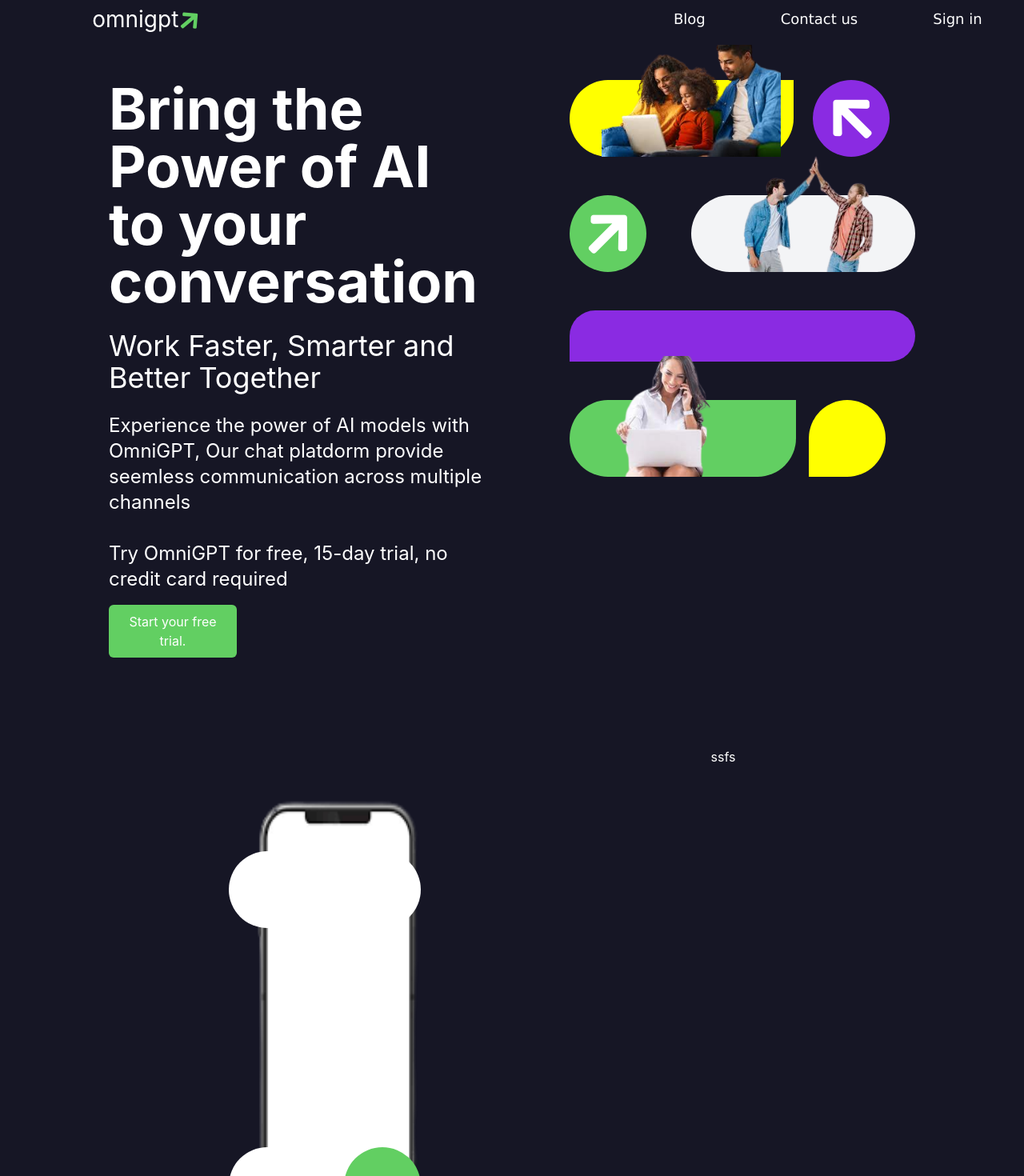
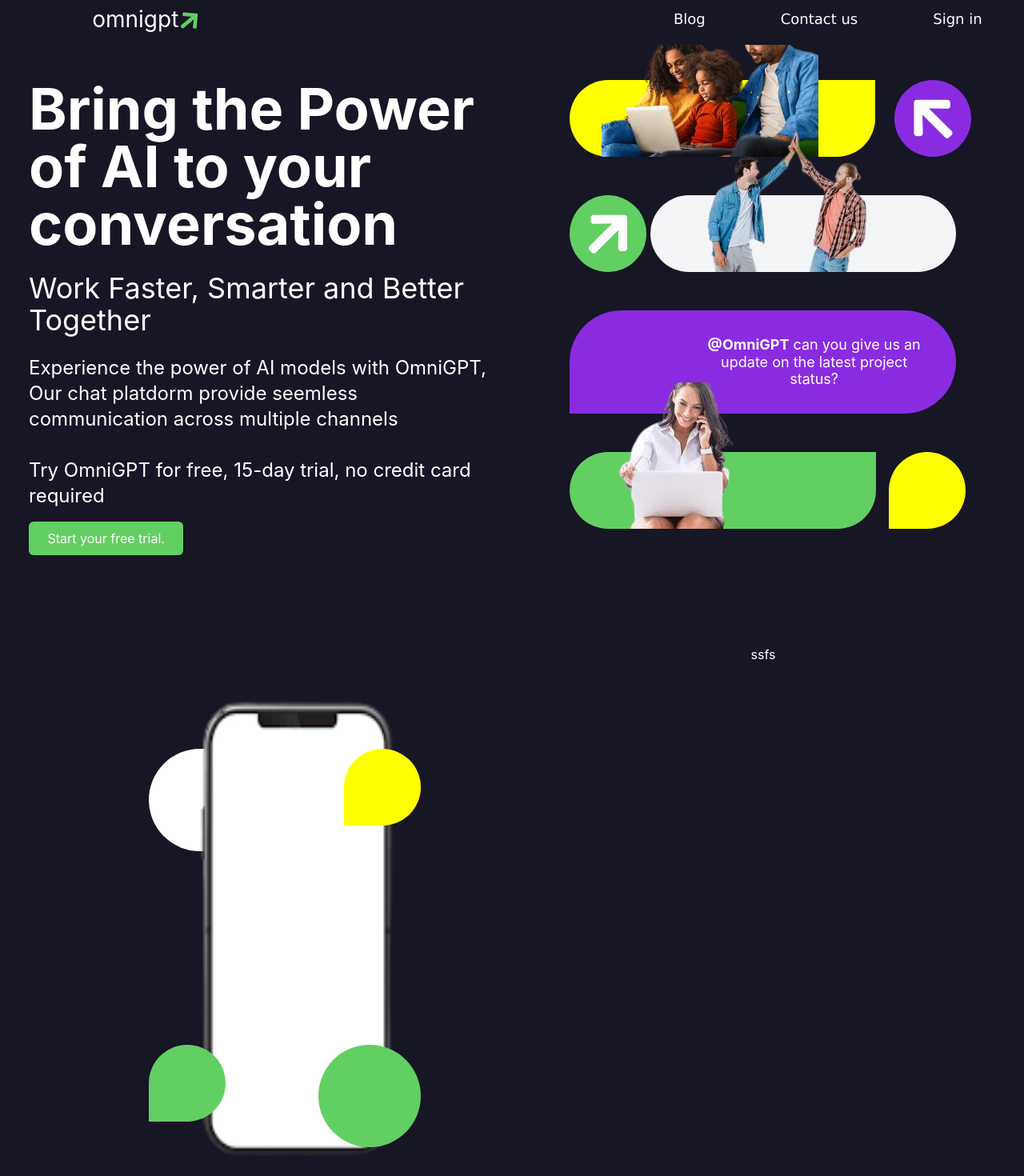
Before and after one commit to Peteru2/figma, a React (Create React App) app: page / in a window 1280 px wide. Shown: the top 1470 px of the page at 80% size. Built offline with nearby package versions, Linux system fonts and the light colour scheme.

Commit message:
container

```diff
--- a/src/routes/Dashboard.js
+++ b/src/routes/Dashboard.js
@@ -13,7 +13,7 @@
     return(
         <>
     <Navbar />
-    <section className = " mx-28">
+    <section className = " container">
             <section className= " grid  w-6/6   grid-cols-1 md:grid-cols-2 gap-12 mt-3 md:mt-12 p-4 pt-4">
                     <div className=" text-white  mb-5">
                        <h1 className=" text-5xl md:text-7xl md:font-bold">Bring the Power of AI to your conversation</h1>
@@ -25,9 +25,9 @@
                         <button className="btn w-full md:w-2/6 p-2 mt-3 green text-white  text-2ml md:text-1xl">Start your free trial.</button>
                     </div>
 
-                    <div className="ml-0 md:ml-12">
-                        <div  className="text-gray-500  text-center grid grid-cols-3 gap-4 text-lg">
-                            <div className="p-8 col-span-2 w-full  b-2 rounded-tl-full rounded-bl-full rounded-br-full side1-col relative">
+                    <div className="ml-0 md:ml-12 w-5/6">
+                        <div  className="text-gray-500  text-center grid grid-cols-5 gap-4 text-lg">
+                            <div className="p-8 col-span-4 w-full  b-2 rounded-tl-full rounded-bl-full rounded-br-full side1-col relative">
                             <div class="absolute bottom-0 left-7 right-4 md:left-10">
                                     <img src={fam} alt= "dfgitm"></img>
                                 </div>
@@ -42,14 +42,14 @@
                         </div>
 
 
-                        <div  className="text-gray-500 hidden md:grid mt-5 gap-4 grid-cols-3 text-lg">
+                        <div  className="text-gray-500  hidden md:grid mt-5 gap-4 grid-cols-5 text-lg">
                                 <div
-                                        class="md:w-24 md:h-24 w-18 h-18 col-span-1 rounded-full
+                                        class="md:w-24 md:h-24 w-18 h-18  rounded-full
                                         inline-flex items-center green justify-center
                                         font-bold">
-                                        <i className =" text-7xl fa fa-arrow-up  rotate-45 text-white"></i>
+                                        <i className ="text-7xl fa fa-arrow-up  rotate-45 text-white"></i>
                                 </div>
-                                <div className="p-8 ml-0 rounded-full col-span-2 inline-flex bg-gray-100 relative">
+                                <div className="p-8 rounded-full  inline-flex col-span-4 bg-gray-100 relative">
                                 <div class="absolute bottom-0 left-7 right-4 md:left-10">
                                     <img src={high} alt= "dfam"></img>
                                 </div>
@@ -57,11 +57,12 @@
                         </div>
 
                         <div  className="text-gray-500 hidden md:grid  mt-5 grid grid-cols-1 text-lg">
-                            <div className="p-8  rounded-tl-full rounded-tr-full rounded-br-full  text-center side2-col "> </div>
+                            <div className="p-8  rounded-tl-full rounded-tr-full rounded-br-full text-white  text-center side2-col ">
+                                <h4 className = "ml-32"> <b>@OmniGPT</b> can you give us an update on the latest project status?</h4></div>
                         </div>
 
-                        <div  className="text-gray-500 hidden md:grid mt-5 grid grid-cols-3 gap-3 text-lg ">
-                            <div className="p-8  rounded-tl-full rounded-bl-full rounded-br-full col-span-2 green relative">
+                        <div  className="text-gray-500 hidden md:grid mt-5 grid grid-cols-5 gap-3 text-lg ">
+                            <div className="p-8  rounded-tl-full rounded-bl-full rounded-br-full col-span-4 green relative">
                                 <div class="absolute bottom-0  left-7 right-4 md:left-10">
                                     <img src={sit} alt= "dfam"></img>
                                 </div></div>
@@ -80,13 +81,13 @@
                     <img src={phone} alt= "dfam" className="w-full h-full m-12 ">
 
                     </img>
-                    <div className="md:w-24 md:h-24 w-18 h-18 rounded-full bg-white col-span-2 white abso">
+                    <div className="md:w-32 md:h-32 w-18 h-18 rounded-full bg-white col-span-2 white abso">
                         </div>
-                        <div className="md:w-24 md:h-24 w-18 h-18   rounded-full bg-white col-span-2 white abso2 ">
+                        <div className="md:w-24 md:h-24 w-18 h-18  rounded-tl-full rounded-br-full rounded-tr-full green col-span-2 white abso2 ">
                         </div>
-                        <div className="md:w-24 md:h-24 w-18 h-18   rounded-full bg-white col-span-2 white abso3 ">
+                        <div className="md:w-24 md:h-24 w-18 h-18   rounded-tl-full rounded-br-full rounded-tr-full side1-col col-span-2 white abso3 ">
                         </div>
-                        <div className=" md:w-24 md:h-24 w-18 h-18 rounded-full col-span-2 green abso4 ">
+                        <div className=" md:w-32 md:h-32 w-18 h-18 rounded-full green col-span-2 white abso4 ">
                         </div>
                 </div>
                 <div className="text-center">ssfs</div>
--- a/src/routes/style.css
+++ b/src/routes/style.css
@@ -24,7 +24,8 @@
 .abso{
     position: absolute;
     top: 130px;
-    left: 150px
+    left: 150px;
+    z-index: -1
     }
     .abso2{
         position: absolute;
```
